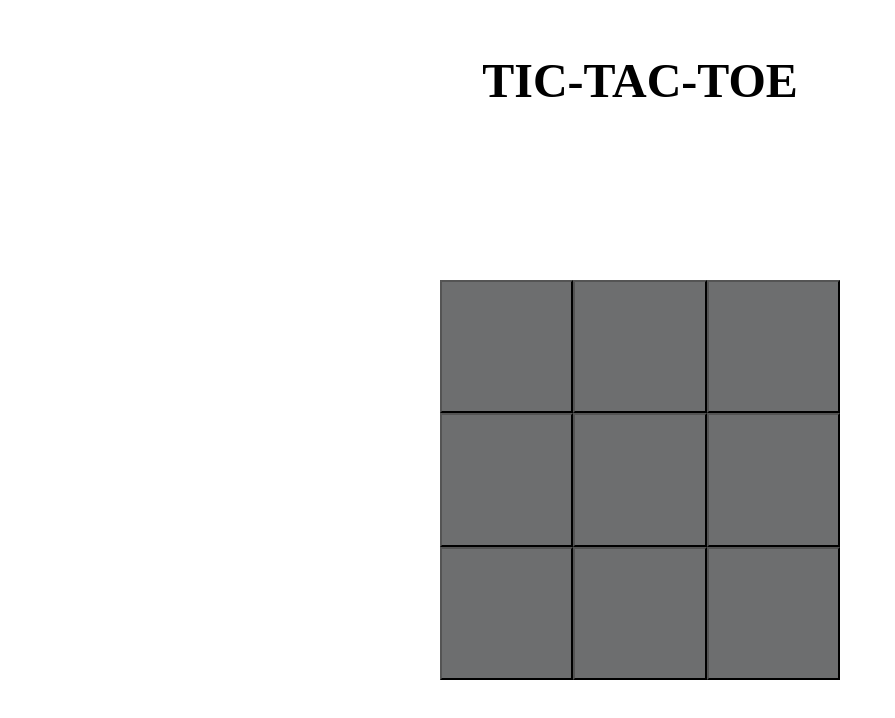
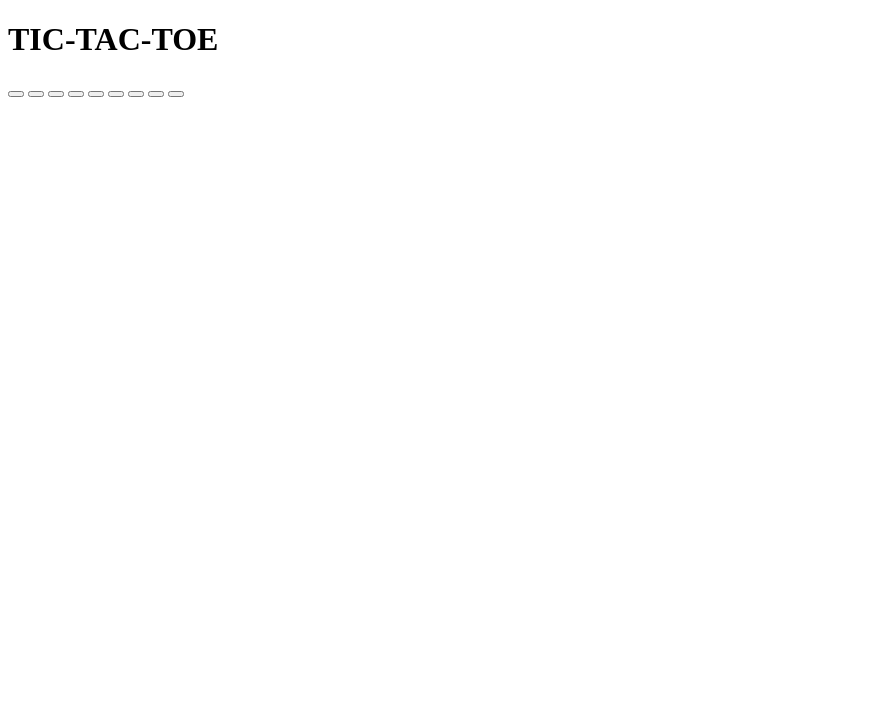
Before and after one commit to NANDHAGOPN/TicTacToe, a plain HTML site: page index.html in a window 1280 px wide. Shown: the whole page, without its empty margins (0-895 px from the left). Drawn offline with Linux system fonts and the light colour scheme.

Commit message:
Update index.html

```diff
--- a/index.html
+++ b/index.html
@@ -5,53 +5,10 @@
     <meta charset="UTF-8">
     <meta http-equiv="X-UA-Compatible" content="IE=edge">
     <meta name="viewport" content="width=device-width, initial-scale=1.0">
-    <title>Document</title>
+    <title>TicTacToe</title>
 </head>
 <style>
-    * {
-        margin: 0;
-        padding: 0;
-    }
 
-
-
-    #cont {
-        width: 100vw;
-        height: 80vh;
-        display: flex;
-        justify-content: center;
-        align-items: center;
-    }
-
-    #smallcont {
-        display: grid;
-        grid-template-columns: 1fr 1fr 1fr;
-        width: 50vh;
-        height: 50vh;
-    }
-
-    .btn {
-        color: white;
-        cursor: pointer;
-        background-color: rgb(109, 110, 111);
-        font-size: 6vmin;
-    }
-
-    .btn:hover {
-        background-color: rgb(70, 71, 71);
-
-    }
-
-    #head {
-        height: 20vh;
-         display: flex;
-        justify-content: center;
-        align-items: center;
-    }
-
-    #head h1 {
-        font-size: 6vmin;
-    }
 </style>
 
 
```
